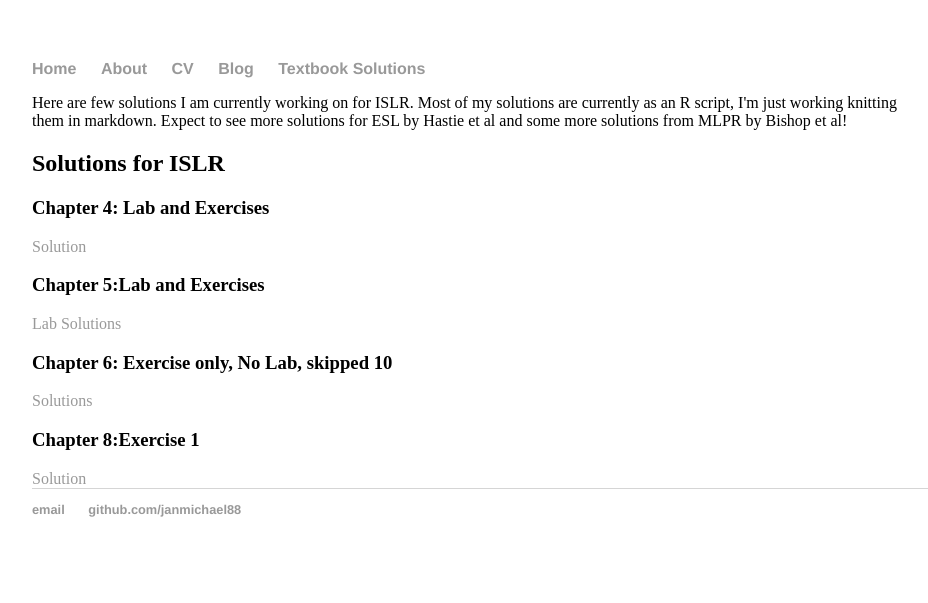
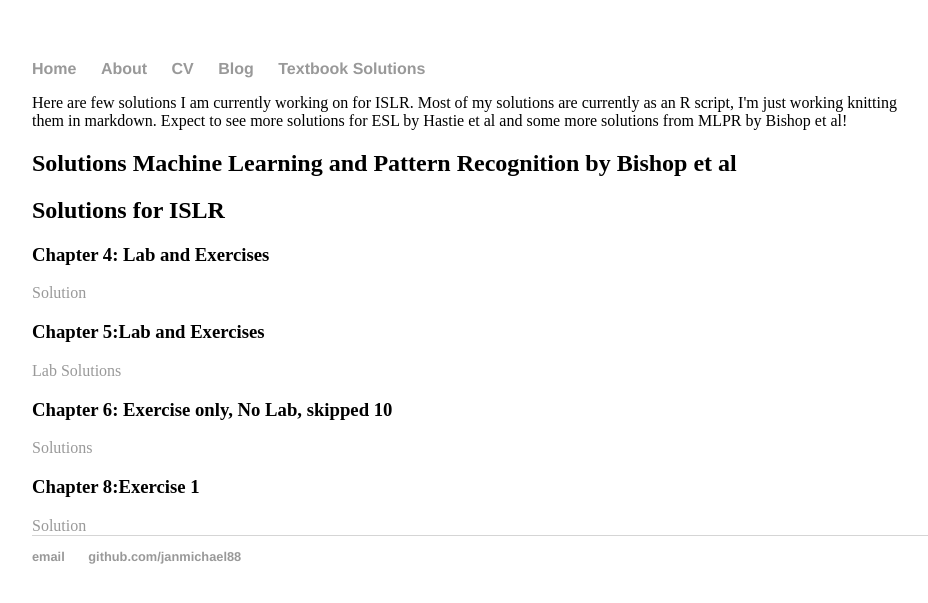
Before and after one commit to janmichael88/janmichael88.github.io, a Jekyll site: the page built from Textbook Solutions/index.html, in a window 1280 px wide. Shown: the top 603 px of the page, without its empty margins (160-1088 px from the left). Built offline with Jekyll 4.4.1, drawn with Linux system fonts in a browser that asks for light colours.

Commit message:
Update index.html

```diff
--- a/Textbook Solutions/index.html
+++ b/Textbook Solutions/index.html
@@ -4,6 +4,8 @@
 ---
 Here are few solutions I am currently working on for ISLR. Most of my solutions are currently as an R script, I'm just working
 knitting them in markdown. Expect to see more solutions for ESL by Hastie et al and some more solutions from MLPR by Bishop et al!
+
+<h2> Solutions Machine Learning and Pattern Recognition by Bishop et al</h2>
 
 <h2> Solutions for ISLR </h2>
 
```
